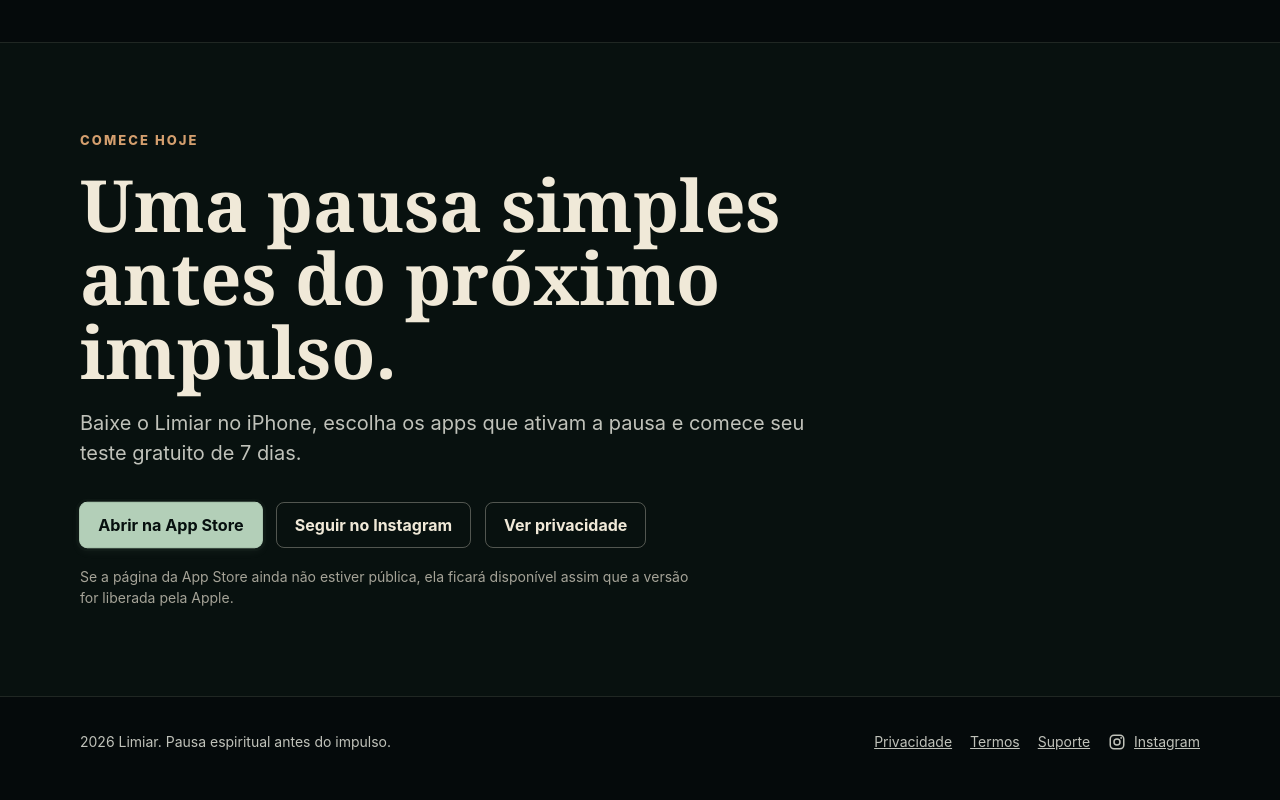
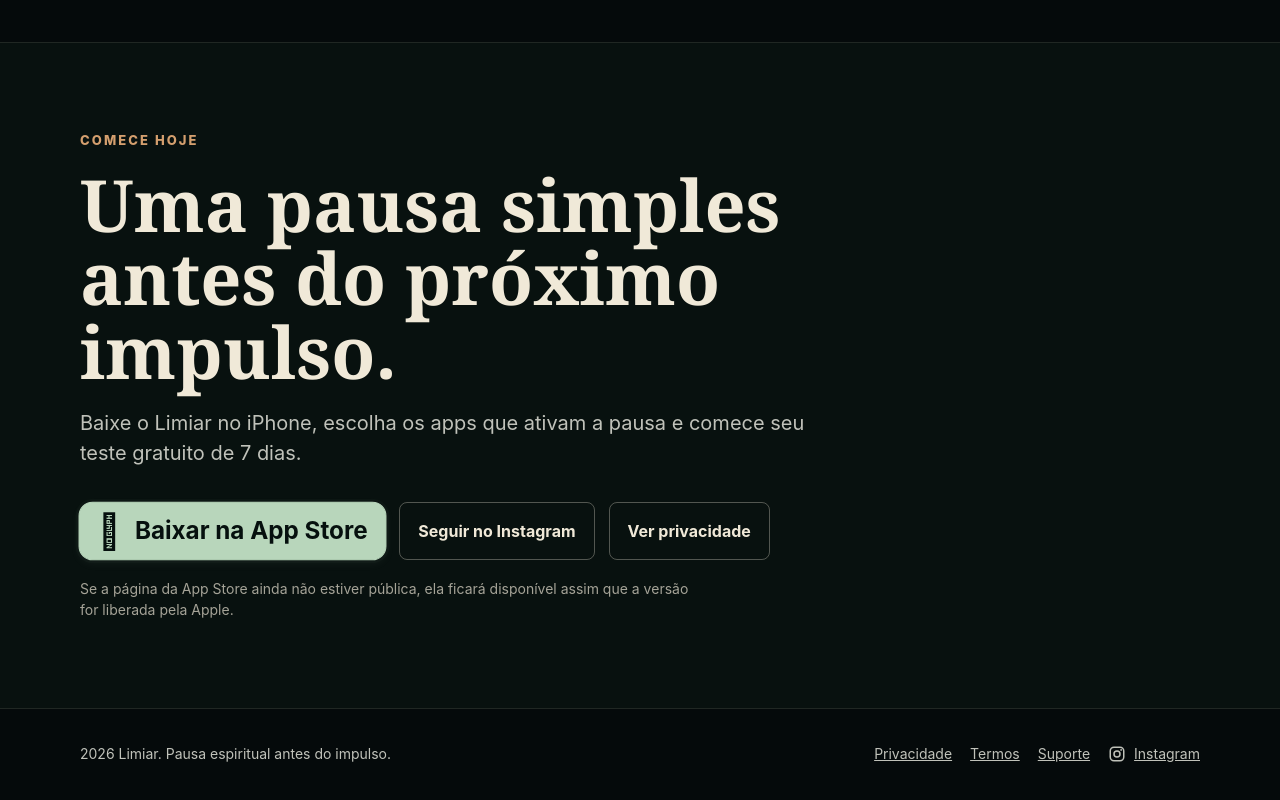
Before and after one commit to rmocunha83-droid/limiar, a website: page index.html in a window 1280 px wide. Shown: the part 4519-5319 px from the top of the page. Drawn offline with Linux system fonts and the light colour scheme.

Commit message:
Ajusta CTA da App Store

```diff
--- a/index.html
+++ b/index.html
@@ -6,7 +6,7 @@
     <title>Limiar - Pausa espiritual antes das distrações</title>
     <meta name="description" content="Limiar cria uma pausa espiritual antes dos apps que mais puxam sua atenção. Comece com 7 dias grátis e continue com Premium mensal ou anual.">
     <link rel="icon" href="assets/logo-mark-1024.png">
-    <link rel="stylesheet" href="styles.css?v=20260704-mobile-first-fold">
+    <link rel="stylesheet" href="styles.css?v=20260705-app-store-button">
   </head>
   <body>
     <header class="site-header">
@@ -187,7 +187,7 @@
           <h2>Uma pausa simples antes do próximo impulso.</h2>
           <p class="section-lead">Baixe o Limiar no iPhone, escolha os apps que ativam a pausa e comece seu teste gratuito de 7 dias.</p>
           <div class="hero-actions">
-            <a class="button" href="https://apps.apple.com/br/app/limiar/id6783115468" target="_blank" rel="noopener noreferrer">Abrir na App Store</a>
+            <a class="button app-store-download" href="https://apps.apple.com/br/app/limiar/id6783115468" target="_blank" rel="noopener noreferrer"><span class="apple-mark" aria-hidden="true"></span><span>Baixar na App Store</span></a>
             <a class="button secondary" href="https://www.instagram.com/app.limiar?utm_source=qr" target="_blank" rel="noopener noreferrer">Seguir no Instagram</a>
             <a class="button secondary" href="privacy.html">Ver privacidade</a>
           </div>
--- a/marketing/site/styles.css
+++ b/marketing/site/styles.css
@@ -108,6 +108,22 @@
   background: transparent;
   color: var(--ivory);
   border-color: rgba(240, 233, 216, 0.32);
+}
+
+.button.app-store-download {
+  gap: 14px;
+  min-height: 58px;
+  border-color: #b8d6bb;
+  border-radius: 14px;
+  background: #b8d6bb;
+  color: #06100e;
+  font-size: 24px;
+}
+
+.button.app-store-download .apple-mark {
+  font-family: -apple-system, BlinkMacSystemFont, "Segoe UI", sans-serif;
+  font-size: 1.45em;
+  line-height: 1;
 }
 
 .hero {
--- a/styles.css
+++ b/styles.css
@@ -108,6 +108,22 @@
   background: transparent;
   color: var(--ivory);
   border-color: rgba(240, 233, 216, 0.32);
+}
+
+.button.app-store-download {
+  gap: 14px;
+  min-height: 58px;
+  border-color: #b8d6bb;
+  border-radius: 14px;
+  background: #b8d6bb;
+  color: #06100e;
+  font-size: 24px;
+}
+
+.button.app-store-download .apple-mark {
+  font-family: -apple-system, BlinkMacSystemFont, "Segoe UI", sans-serif;
+  font-size: 1.45em;
+  line-height: 1;
 }
 
 .hero {
```
Also changed, not shown: marketing/site/index.html (+2 -2 lines).
